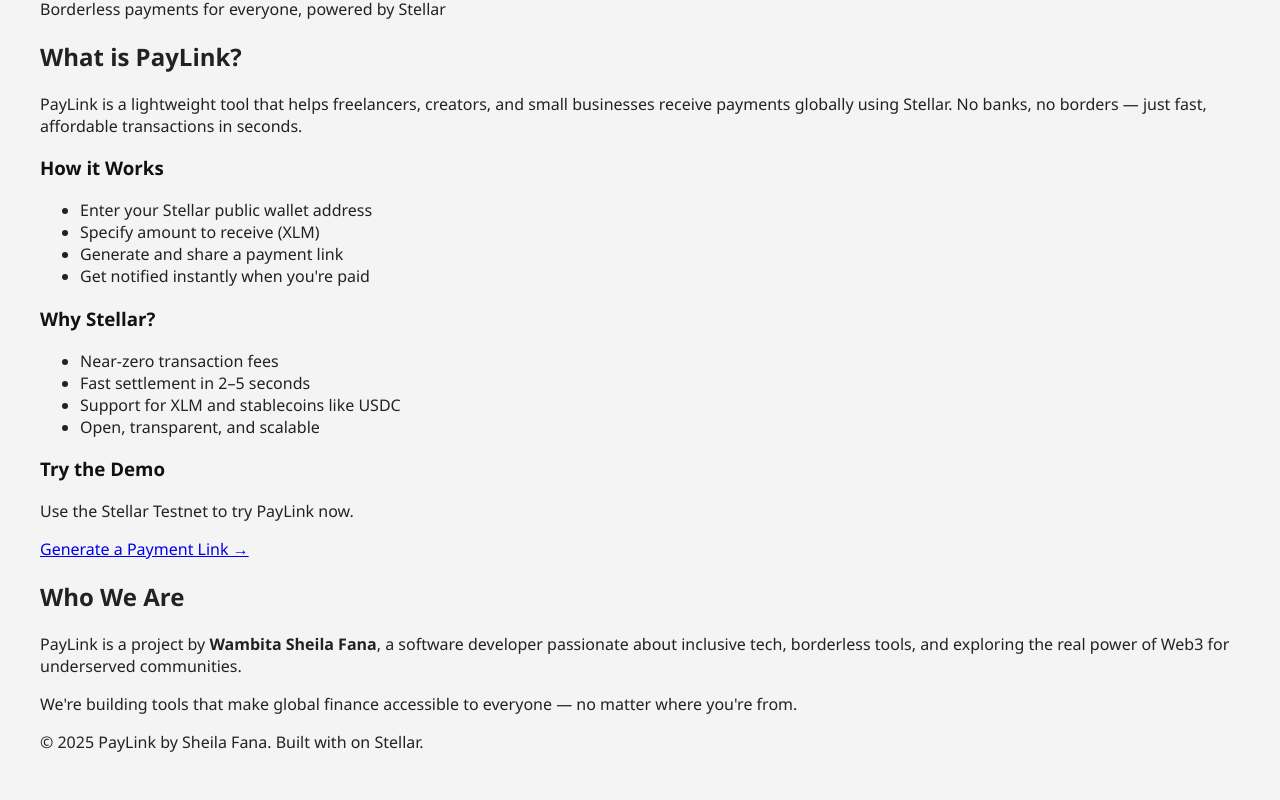
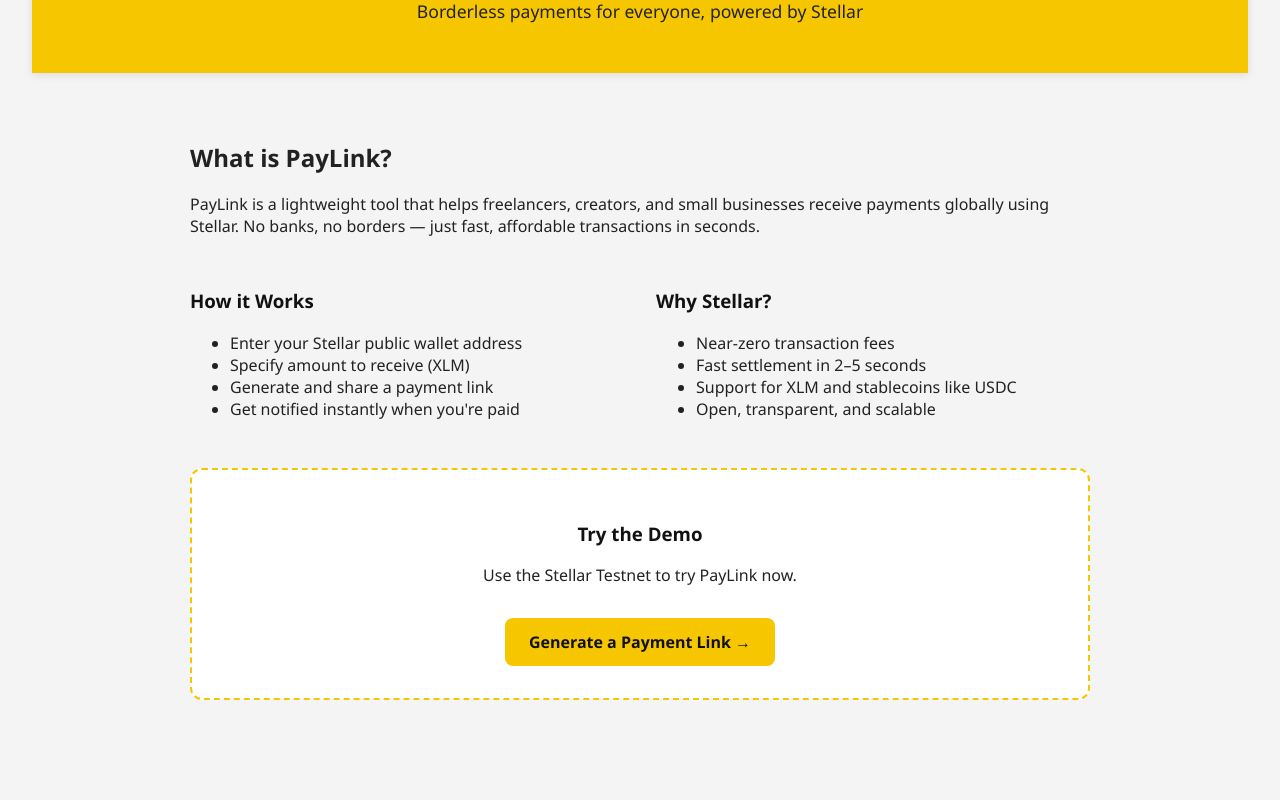
Before and after one commit to Wambita/PayLink, a plain HTML site: page index.html in a window 1280 px wide. Shown: the part 128-928 px from the top of the page. Drawn offline with Linux system fonts and the light colour scheme.

Commit message:
Update style.css

```diff
--- a/style.css
+++ b/style.css
@@ -1,3 +1,76 @@
+/*Home page*/
+body {
+      margin: 0;
+      font-family: 'Inter', sans-serif;
+      background-color: #fffdf4;
+      color: #222;
+    }
+
+    header {
+      background-color: #F6C700;
+      padding: 2rem;
+      text-align: center;
+      box-shadow: 0 2px 8px rgba(0,0,0,0.1);
+    }
+
+    header h1 {
+      margin: 0;
+      font-size: 2.5rem;
+    }
+
+    header p {
+      font-size: 1.1rem;
+      margin-top: 0.5rem;
+      font-weight: 500;
+    }
+
+    section {
+      padding: 3rem 1rem;
+      max-width: 900px;
+      margin: auto;
+    }
+
+    .cta {
+      background: #fff;
+      border: 2px dashed #F6C700;
+      padding: 2rem;
+      border-radius: 12px;
+      text-align: center;
+      margin-top: 2rem;
+    }
+
+    .cta a {
+      display: inline-block;
+      margin-top: 1rem;
+      background-color: #F6C700;
+      color: #111;
+      padding: 0.8rem 1.5rem;
+      font-weight: 600;
+      border-radius: 8px;
+      text-decoration: none;
+      transition: background 0.2s ease;
+    }
+
+    .cta a:hover {
+      background-color: #c5a100;
+      color: white;
+    }
+
+    .two-col {
+      display: grid;
+      grid-template-columns: repeat(auto-fit, minmax(300px, 1fr));
+      gap: 2rem;
+      margin-top: 2rem;
+    }
+
+    footer {
+      text-align: center;
+      padding: 1rem;
+      font-size: 0.9rem;
+      color: #555;
+      border-top: 1px solid #eee;
+    }
+
 :root {
   --stellar-yellow: #F6C700;
   --background: #fefefe;
```
